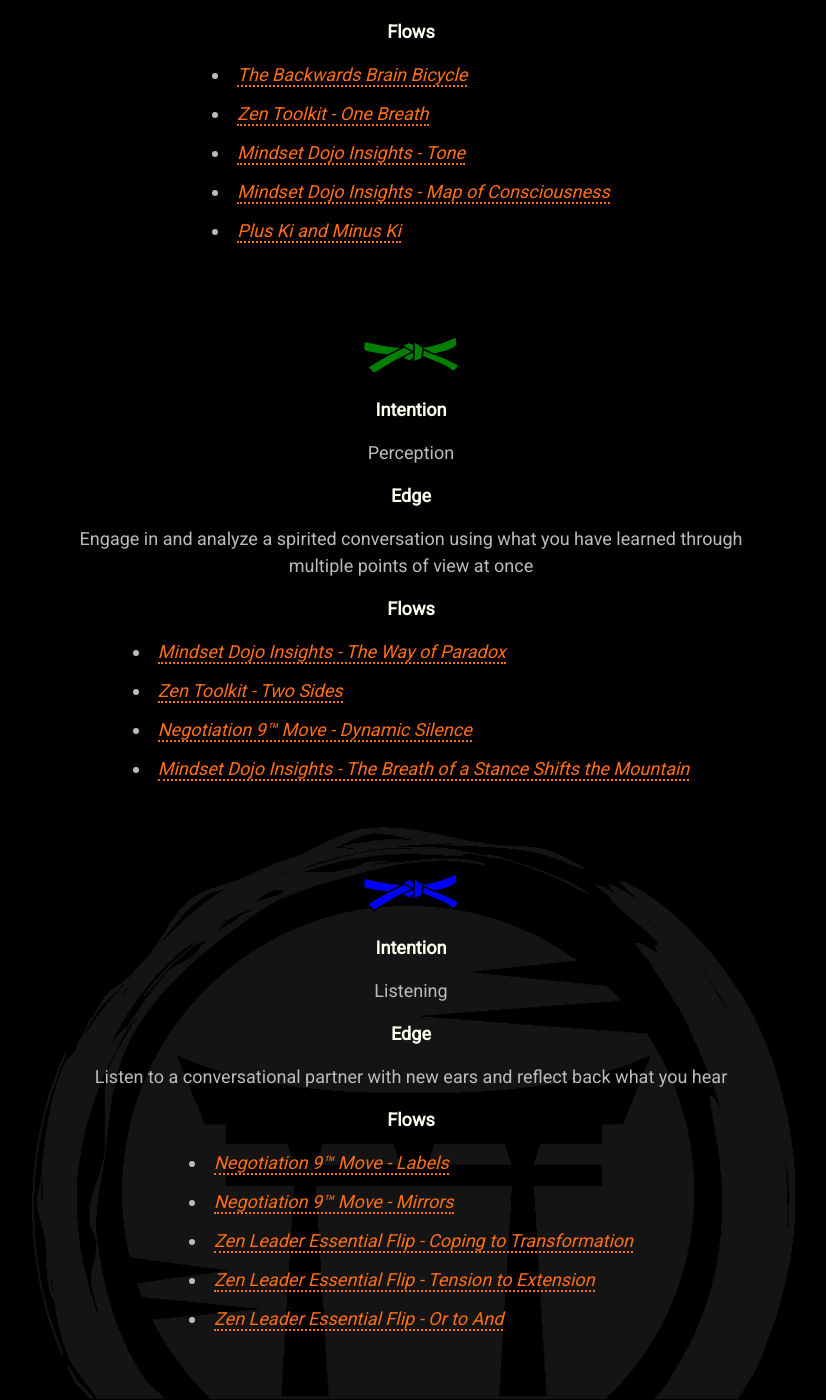
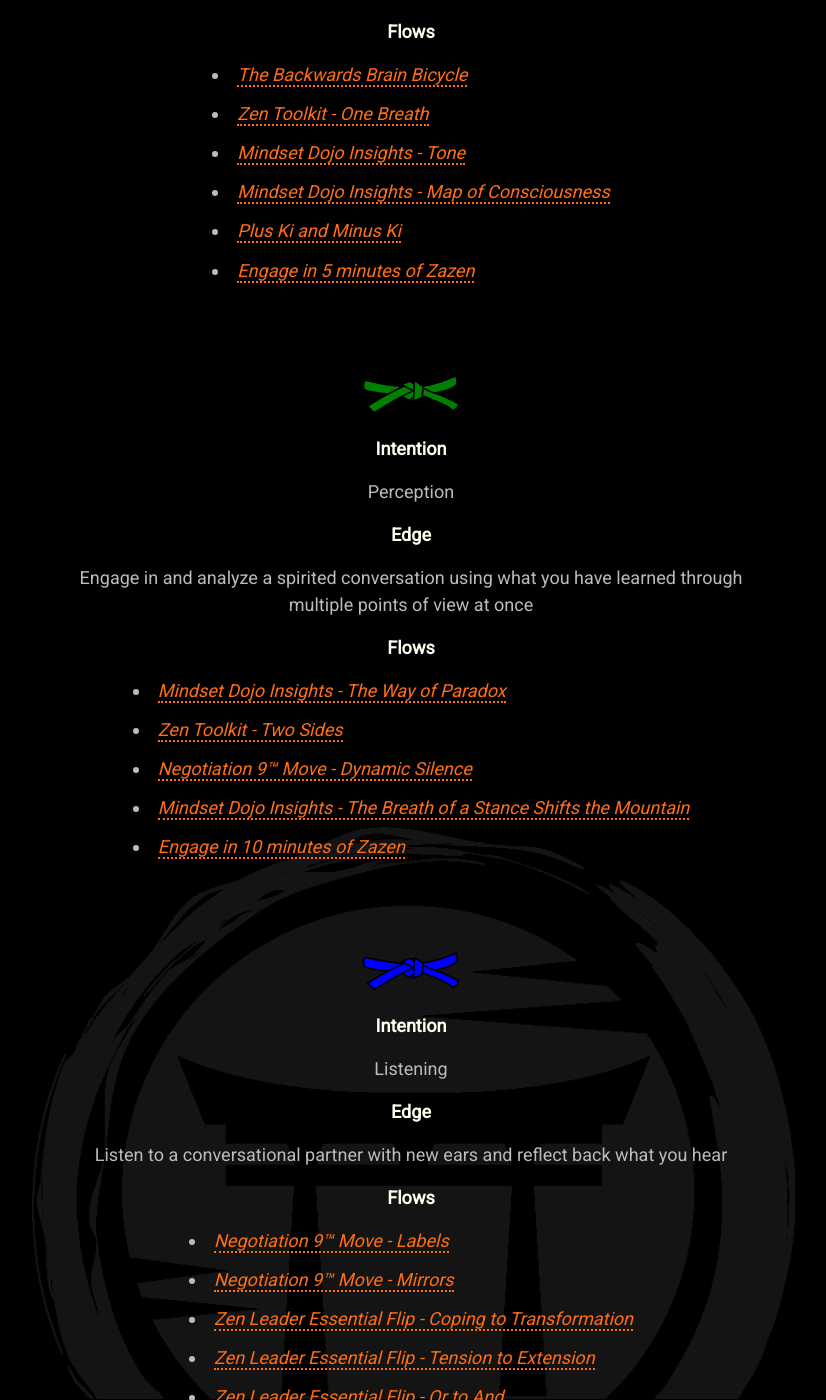
Before and after one commit to mindset-dojo/mindset-dojo.github.io, a Jekyll site: the page built from program.md, in a window 1280 px wide and 1400 px high, scrolled down 2342 px. Shown: the whole window, without its empty margins (229-1055 px from the left). Built offline with Jekyll 4.4.1, drawn with Linux system fonts in a browser that asks for light colours; some web fonts are replaced; some of the changed text lies outside the part shown.

Commit message:
feat(program): introduce Zazen minimal time requirements in level flows.

```diff
--- a/_data/program.yaml
+++ b/_data/program.yaml
@@ -57,6 +57,7 @@
         url: https://medium.com/p/560662d2e5aa
       - label: Plus Ki and Minus Ki
         url: https://mindbodyaikido.com/plus-ki-and-minus-ki
+      - label: Engage in 5 minutes of Zazen
   - color: green
     label: 5th Kyu
     level: -5
@@ -71,6 +72,7 @@
         url: https://www.blackswanltd.com/newsletter/infographic-the-black-swan-groups-negotiation-9
       - label: Mindset Dojo Insights - The Breath of a Stance Shifts the Mountain
         url: https://medium.com/p/1638c7ef8e52
+      - label: Engage in 10 minutes of Zazen
   - color: blue
     label: 4th Kyu
     level: -4
@@ -87,6 +89,7 @@
         url: https://www.youtube.com/watch?v=l-_KMzx8U7Y
       - label: Zen Leader Essential Flip - Or to And
         url: https://www.youtube.com/watch?v=uaLDcv1NVCU
+      - label: Engage in 15 minutes of Zazen
   - color: purple
     label: 3rd Kyu
     level: -3
@@ -107,6 +110,7 @@
         url: https://www.youtube.com/watch?v=OFxdn9v5avk
       - label: Your Unique MetaShift Expression
         url: https://lessons.basil.one/houston-we-have-an-attitude-097fa422edf0
+      - label: Engage in 20 minutes of Zazen
   - color: brown
     label: 2nd Kyu
     level: -2
@@ -123,6 +127,7 @@
         url: https://www.youtube.com/watch?v=bn1E5owWCNM
       - label: Zen Leader Essential Flip - It is All About Me to I am All About It
         url: https://cdn.dirigible.studio/wp-content/uploads/sites/24/2021/09/04073619/TZL-graphic-izl.pdf
+      - label: Engage in 25 minutes of Zazen
   - color: red
     label: 1st Kyu
     level: -1
@@ -141,6 +146,7 @@
         url: https://cdn.dirigible.studio/wp-content/uploads/sites/24/2021/09/04073619/TZL-graphic-izl.pdf
       - label: Resonate - Zen and the Way of Making a Difference
         url: https://www.choseizen.org/store/p/resonate
+      - label: Engage in 30 minutes of Zazen
   - color: black
     label: Shodan
     level: 1
```
